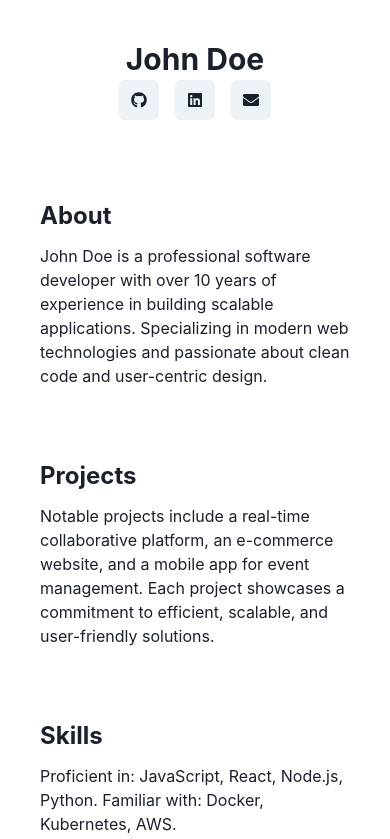
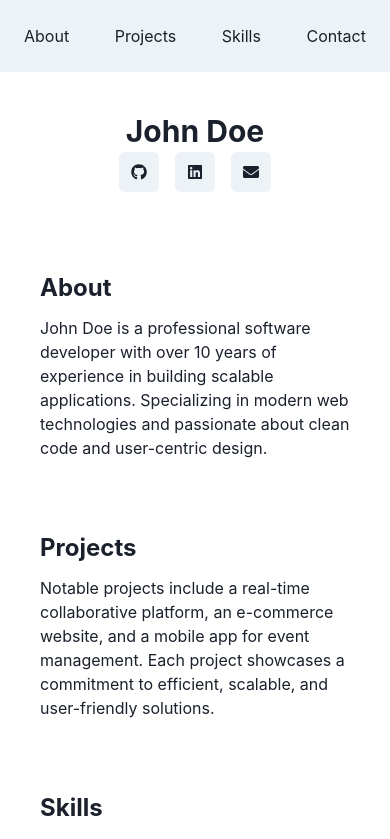
Before and after one commit to GPT-Engineer-App/personal-dev-site, a React (Vite) app: page / in a window 390 px wide. Shown: the top 839 px of the page. Built offline with nearby package versions, Linux system fonts and the light colour scheme.

Commit message:
Added a responsive navigation bar to the top of the personal website.

```diff
--- a/src/App.jsx
+++ b/src/App.jsx
@@ -1,9 +1,22 @@
 import { Route, BrowserRouter as Router, Routes } from "react-router-dom";
+import { Box, Flex, Link, Button } from '@chakra-ui/react';
 import Index from "./pages/Index.jsx";
+
+const Navbar = () => (
+  <Box as="nav" bg="gray.100" p={4}>
+    <Flex justify="space-between" maxW="container.xl" mx="auto">
+      <Link href="#about" p={2}>About</Link>
+      <Link href="#projects" p={2}>Projects</Link>
+      <Link href="#skills" p={2}>Skills</Link>
+      <Link href="#contact" p={2}>Contact</Link>
+    </Flex>
+  </Box>
+);
 
 function App() {
   return (
     <Router>
+      <Navbar />
       <Routes>
         <Route exact path="/" element={<Index />} />
       </Routes>
```
